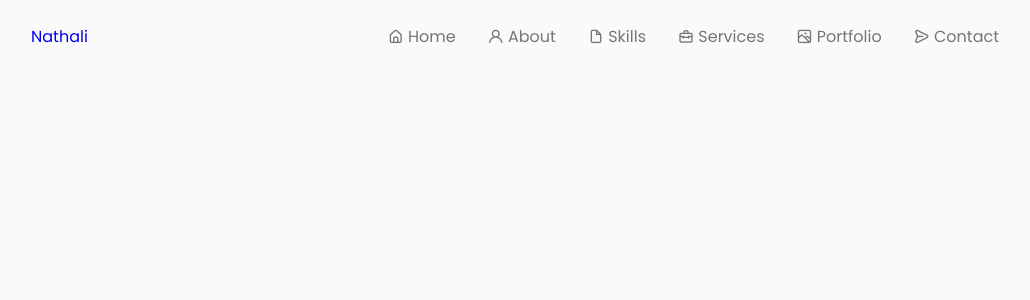
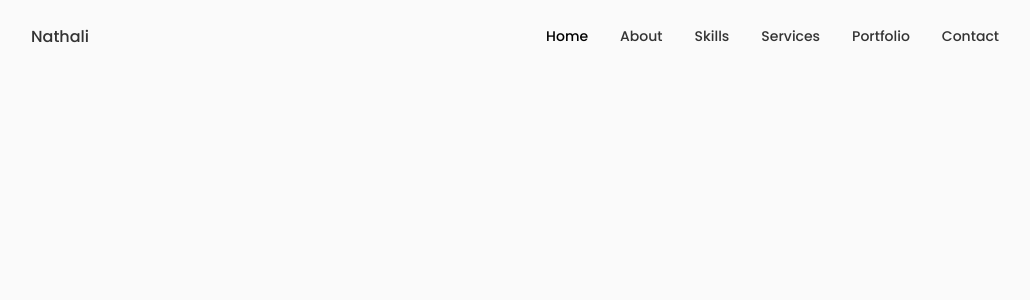
Before and after one commit to nathalipf/Portafolio, a React (Create React App) app: page / in a window 1280 px wide. Shown: the top 300 px of the page, without its empty margins (125-1155 px from the left). Built offline with nearby package versions, Linux system fonts and the light colour scheme.

Commit message:
Header Done

```diff
--- a/src/App.js
+++ b/src/App.js
@@ -1,6 +1,7 @@
 import React from 'react';
 import "./App.css";
 import Header from './components/header/Header';
+import Home from './components/home/Home';
 
 
 
@@ -8,6 +9,10 @@
   return (
     <>
     <Header />
+
+    <main className='main'>
+      <Home />
+    </main>
     </>
   )
 }
--- a/src/components/header/Header.jsx
+++ b/src/components/header/Header.jsx
@@ -1,52 +1,59 @@
-import React from 'react';
+import React, { useState } from 'react';
 import "./header.css";
 
 const Header = () => {
+  /*=============== Toggle Menu ===============*/
+  const[Toggle, showMenu] = useState(false);
+
   return (
     <header className="header">
         <nav className="nav container">
-            <a href="index.html" className="nav_logo">Nathali</a>
+            <a href="index.html" className="nav__logo">Nathali</a>
 
-            <div className="nav_menu">
+            <div className={Toggle ? "nav__menu show-menu" : "nav__menu"}>
                 <ul className="nav__list grid">
-                    <li className="nav_item">
-                        <a href="#home" className="nav__link"></a>
+                    <li className="nav__item">
+                        <a href="#home" className="nav__link active-link">
                             <i className="uil uil-estate nav__icon"></i> Home
+                        </a>
                     </li>
 
-                    <li className="nav_item">
-                        <a href="#about" className="nav__link"></a>
+                    <li className="nav__item">
+                        <a href="#about" className="nav__link">
                             <i className="uil uil-user nav__icon"></i> About
+                        </a>
                     </li>
 
-                    <li className="nav_item">
-                        <a href="#skills" className="nav__link"></a>
+                    <li className="nav__item">
+                        <a href="#skills" className="nav__link">
                             <i className="uil uil-file nav__icon"></i> Skills
+                        </a>
                     </li>
 
-                    <li className="nav_item">
-                        <a href="#services" className="nav__link"></a>
+                    <li className="nav__item">
+                        <a href="#services" className="nav__link">
                             <i className="uil uil-briefcase-alt nav__icon"></i> Services
+                        </a>
                     </li>
 
-                    <li className="nav_item">
-                        <a href="#portfolio" className="nav__link"></a>
+                    <li className="nav__item">
+                        <a href="#portfolio" className="nav__link">
                             <i className="uil uil-scenery nav__icon"></i> Portfolio
+                        </a>
                     </li>
 
-                    <li className="nav_item">
-                        <a href="#contact" className="nav__link"></a>
+                    <li className="nav__item">
+                        <a href="#contact" className="nav__link">
                             <i className="uil uil-message nav__icon"></i> Contact
+                        </a>
                     </li>
                 </ul>
 
-                <div className="nav__close">
-                    <i className="uil uil-times nav__icon"></i>
-                </div>
+                <i className="uil uil-times nav__close" onClick={() => showMenu(!Toggle)}></i>
 
             </div>
 
-            <div className="nav__toggle">
+            <div className="nav__toggle" onClick={() => showMenu(!Toggle)}>
                 <i className="uil uil-apps"></i>
             </div>
 
--- a/src/components/header/header.css
+++ b/src/components/header/header.css
@@ -4,7 +4,7 @@
     top: 0;
     left: 0;
     z-index: var(--z-fixed);
-    background-color: var(--contaiiner-color);
+    background-color: var(--body-color);
 }
 
 .nav {
@@ -26,7 +26,99 @@
     column-gap: 2rem;
 }
 
+.nav__link {
+    display: flex;
+    flex-direction: column;
+    align-items: center;
+    font-size: var(--small-font-size);
+    color: var(--title-color);
+    font-weight: var(--font-medium);
+    transition: .3s;
+}
+
+.nav__icon,
 .nav__close,
 .nav__toggle {
     display: none;
 }
+
+/* Active link */
+.active-link,
+.nav__link:hover {
+    color: var(--title-color-dark);
+}
+
+/*=============== BREAKPOINTS ===============*/
+/* For medium devices */
+@media screen and (max-width: 768px) {
+    .header {
+        top: initial;
+        bottom: 0;
+    }
+
+    .nav {
+        height: var(--header-height);
+    }
+
+    .nav__menu {
+        position: fixed;
+        bottom: -100%;
+        left: 0;
+        width: 100%;
+        background-color: var(--body-color);
+        padding: 2rem 1.5rem 4rem;
+        box-shadow: 0 -1px 4px rgba(0, 0, 0, 0.15);
+        border-radius: 1.5rem 1.5rem 0 0;
+        transition: .3s;
+    }
+
+    /* Show Menu */
+    .show-menu {
+        bottom: 0;
+    }
+
+    .nav__list {
+        display: grid;
+        grid-template-columns: repeat(3, 1fr);
+        gap: 2rem;
+    }
+
+    .nav__icon {
+        font-size: 1.2rem;
+    }
+
+    .nav__close {
+        position: absolute;
+        right: 1.3rem;
+        bottom: .5rem;
+        font-size: 1.5rem;
+        cursor: pointer;
+        color: var(--title-color);
+    }
+
+    .nav__close:hover {
+        color: var(--title-color-dark);
+    }
+
+    .nav__toggle {
+        font-size: 1.1rem;
+        cursor: pointer;
+    }
+
+    .nav__icon,
+    .nav__close,
+    .nav__toggle {
+        display: block;
+    }
+}
+
+/* For small devices */
+@media screen and (max-width: 350px) {
+    .nav__menu {
+        padding: 2rem 0.25rem 4rem;
+    }
+
+    .nav__list {
+        column-gap: 0;
+    }
+}
--- /dev/null
+++ b/src/components/home/Home.jsx
@@ -0,0 +1,9 @@
+import React from 'react'
+
+const Home = () => {
+  return (
+    <div>Home</div>
+  )
+}
+
+export default Home
```
Also changed, not shown: src/components/home/Social.jsx (added), src/components/home/home.css (added). Lines whose indentation alone changed are shown as unchanged.
